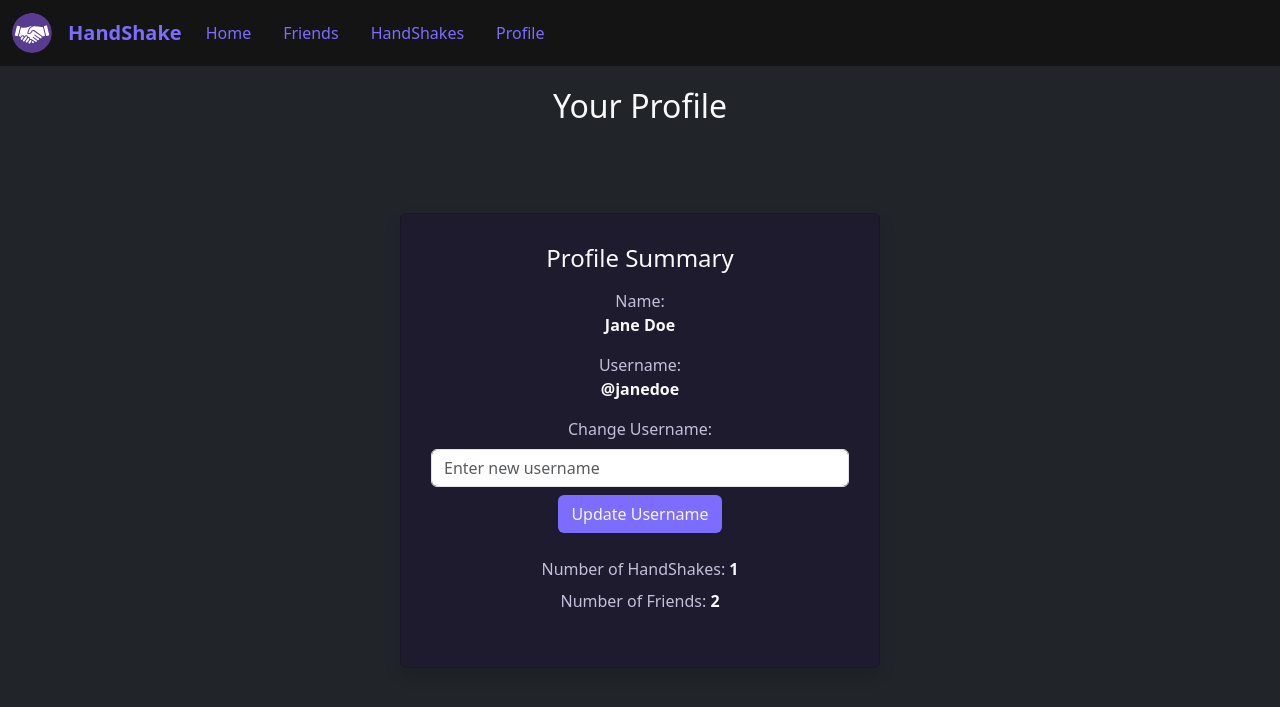
After one commit to hasanwazzan5/HandShake, a Flask app: template app/templates/site/profile.html in a window 1280 px wide. The commit adds this page. Shown: the top 707 px of the page. Run offline with Flask 3, Linux system fonts and the light colour scheme; the template is opened without the code that fills it, so the values that code supplies are empty.

Commit message:
Added profile page

```diff
--- a/app/static/css/styles.css
+++ b/app/static/css/styles.css
@@ -1,7 +1,6 @@
 :root {
     --purple-text: #7c6cff;
 }
-
 
 .body {
     display: flex;
@@ -44,7 +43,10 @@
 
 .theme-btn {
     background-color: #7c6cff;
-    border: none;
+}
+
+.theme-btn:hover {
+    background-color: #a89cff;
 }
 
 .text-light {
@@ -74,10 +76,12 @@
 .dashboardPage {
     padding: 20px;
 }
+
 .dashboard-section {
     margin-bottom: 50px;
     text-align: center;
 }
+
 .habit-cards {
     display: flex;
     gap: 30px;
--- /dev/null
+++ b/app/templates/site/profile.html
@@ -0,0 +1,49 @@
+{% extends "site/navBar.html" %}
+{% block title %}Profile{% endblock %}
+{% block content %}
+
+<div class="pageContainer">
+  <h2 id="title">Your Profile</h2>
+  <div class="card theme-card shadow" style="width: 30rem; padding: 30px;">
+
+    <div class="mb-4">
+      <h4 class="text-light mb-3">Profile Summary</h4>
+
+      <div class="mb-3">
+        <label class="text-alt">Name:</label>
+        <p class="text-light"><strong>Jane Doe</strong></p>
+      </div>
+
+      <div class="mb-3">
+        <label class="text-alt">Username:</label>
+        <p class="text-light"><strong>@janedoe</strong></p>
+      </div>
+
+      <div class="mb-4">
+        <label for="newUsername" class="text-alt">Change Username:</label>
+        <input
+          type="text"
+          class="form-control mt-2"
+          placeholder="Enter new username"
+        />
+        <button class="btn theme-btn text-light mt-2">Update Username</button>
+      </div>
+
+      <div class="mt-4">
+        <div class="mb-2">
+          <span class="text-alt">Number of HandShakes:</span>
+          <span class="text-light"><strong> 1</strong></span>
+        </div>
+        <div>
+          <span class="text-alt">Number of Friends:</span>
+          <span class="text-light"><strong> 2</strong></span>
+        </div>
+      </div>
+
+    </div>
+
+  </div>
+
+</div>
+
+{% endblock %}
```
